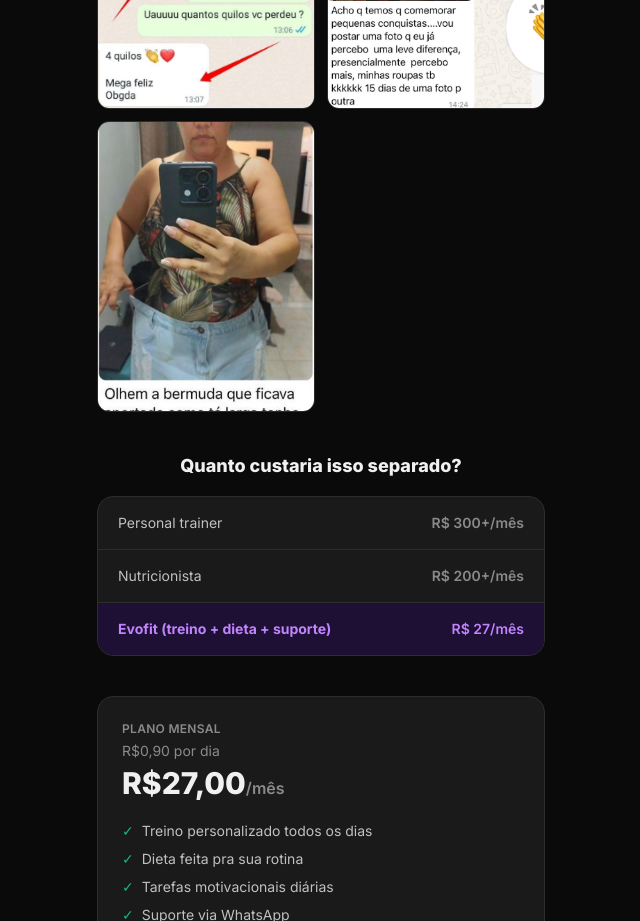
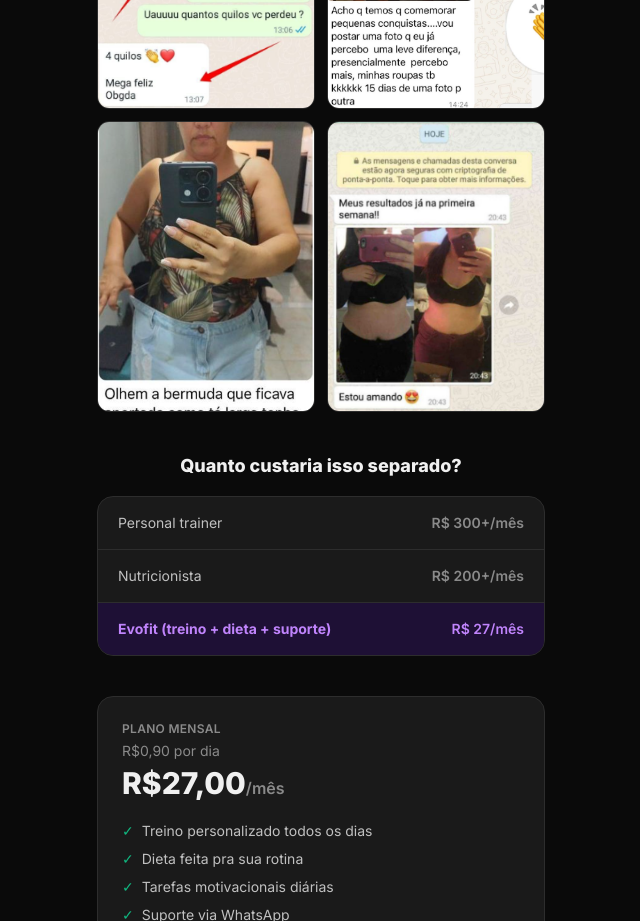
Before and after one commit to shayanestella4-rgb/Evofit, a Next.js app in the folder Evofit/: page /quiz/oferta in a window 1280 px wide. Shown: the part 2820-3741 px from the top of the page, without its empty margins (319-959 px from the left). Built offline with nearby package versions, Linux system fonts and the light colour scheme.

Commit message:
feat: adiciona 8o depoimento, completa o par na grade

```diff
--- a/Evofit/app/quiz/oferta/page.tsx
+++ b/Evofit/app/quiz/oferta/page.tsx
@@ -43,6 +43,7 @@ const DEPOIMENTOS_FOTOS = [
   "/depoimento-5.png",
   "/depoimento-6.png",
   "/depoimento-7.png",
+  "/depoimento-8.png",
 ];
 
 const COMPARACAO = [
```
Also changed, not shown: Evofit/public/depoimento-8.png (added).
